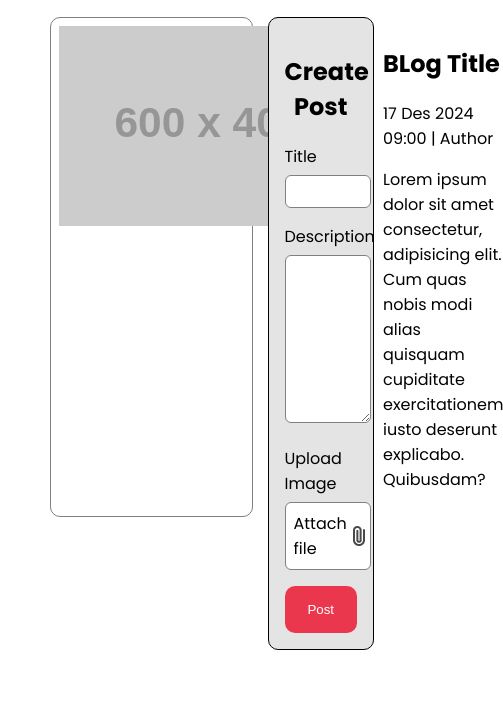
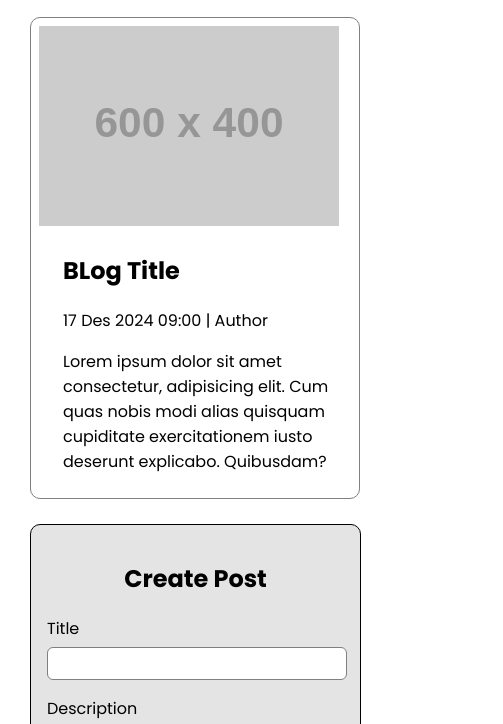
Before and after one commit to awafpg/my-portofolio, a plain HTML site: page blog/index.html in a window 390 px wide. Shown: the part 74-798 px from the top of the page, 503 px wide, since content can reach past the window. Drawn offline with nearby package versions, Linux system fonts and the light colour scheme; placeholder pictures from the web are drawn by us.

Commit message:
fix responsive

```diff
--- a/blog/blog.js
+++ b/blog/blog.js
@@ -9,10 +9,10 @@ function addBlog(event) {
   let title = document.getElementById("input-blog-title").value;
   let description = document.getElementById("input-blog-content").value;
   let image = document.getElementById("input-blog-image");
-  console.log("🚀 ~ addBlog ~ sebeum image:", image);
+  console.log("~ addBlog ~ sebelum image:", image);
 
   image = URL.createObjectURL(image.files[0]);
-  console.log("🚀 ~ addBlog ~ sesudah image:", image);
+  console.log("~ addBlog ~ sesudah image:", image);
 
   //   data object
   const blog = {
--- a/blog/index.html
+++ b/blog/index.html
@@ -23,7 +23,7 @@
       </div>
       <div class="right-nav">
         <a href="../contact/index.html">Contact me</a>
-        <a href="#" class="icon">
+        <a href="../contact/index.html" class="icon">
           <span class="material-symbols-outlined"> support_agent </span></a
         >
       </div>
--- a/blog/style.css
+++ b/blog/style.css
@@ -56,6 +56,7 @@ nav a:hover {
 .blog {
   padding: 20px 50px;
   display: flex;
+  gap: 25px;
   justify-content: space-between;
 }
 
@@ -63,7 +64,7 @@ nav a:hover {
   display: flex;
   flex-direction: column;
   gap: 24px;
-  width: 70%;
+  flex: 70%;
 }
 
 .blog-list-item {
@@ -73,8 +74,13 @@ nav a:hover {
   padding: 8px;
 }
 
+.blog-image {
+  max-width: 300px;
+}
 .blog-image img {
-  width: 300px;
+  width: 100%; /* Sesuaikan dengan lebar elemen induk */
+  height: 100%;
+  object-fit: cover;
 }
 
 .blog-content {
@@ -83,7 +89,7 @@ nav a:hover {
 
 /* BLOG FORM */
 .blog-form {
-  width: 25%;
+  flex: 25%;
 }
 
 .form-container {
@@ -137,6 +143,24 @@ form button {
     align-items: center;
   }
 
+  .blog {
+    flex-direction: column;
+    padding: 20px 30px;
+  }
+
+  .blog-list,
+  .blog-form {
+    flex: 100%;
+  }
+
+  .blog-form {
+    width: 90%;
+  }
+
+  .blog-list-item {
+    flex-direction: column;
+  }
+
   .left-nav {
     gap: 16px;
     align-items: center;
--- a/contact/style.css
+++ b/contact/style.css
@@ -130,4 +130,8 @@ nav a:hover {
   .right-nav .icon:hover {
     background-color: black;
   }
+
+  .form-container {
+    width: 300px;
+  }
 }
```
Also changed, not shown: contact/index.html (+2 -0 lines), index.html (+1 -1 lines).
